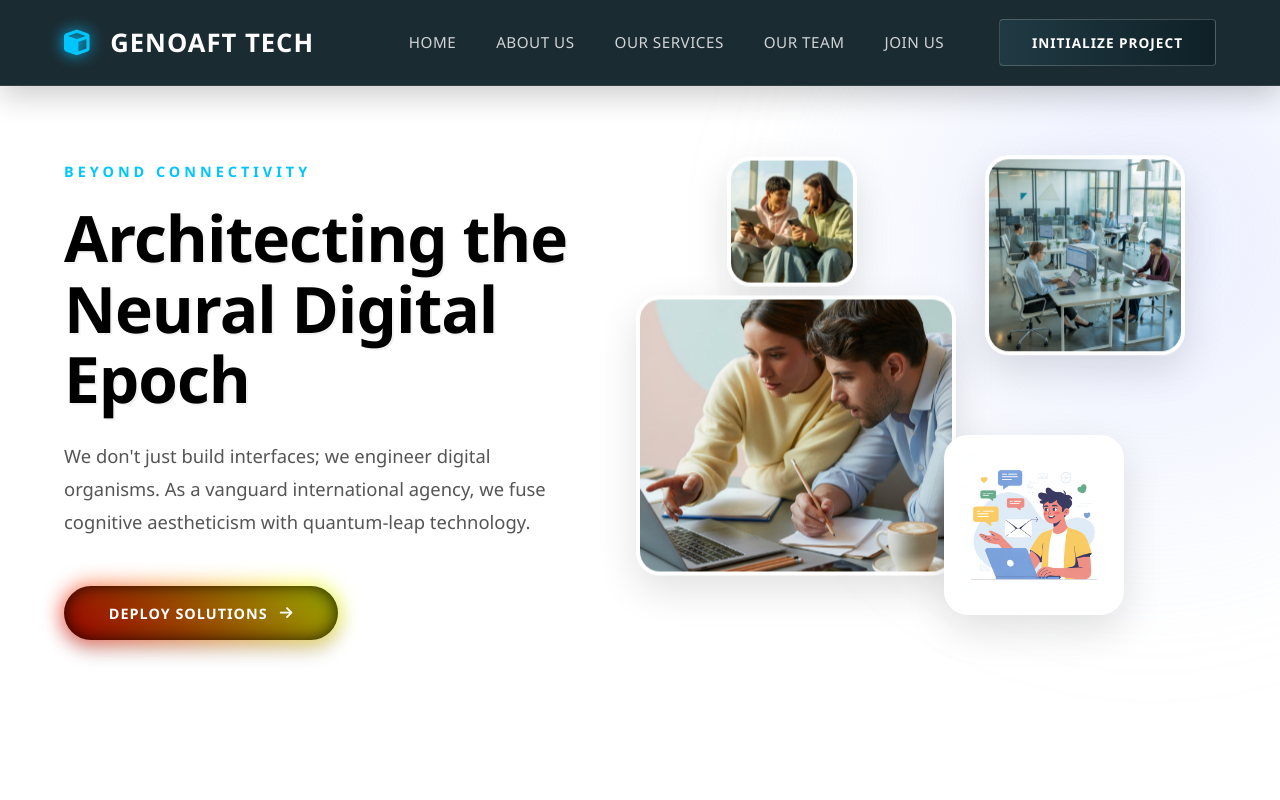
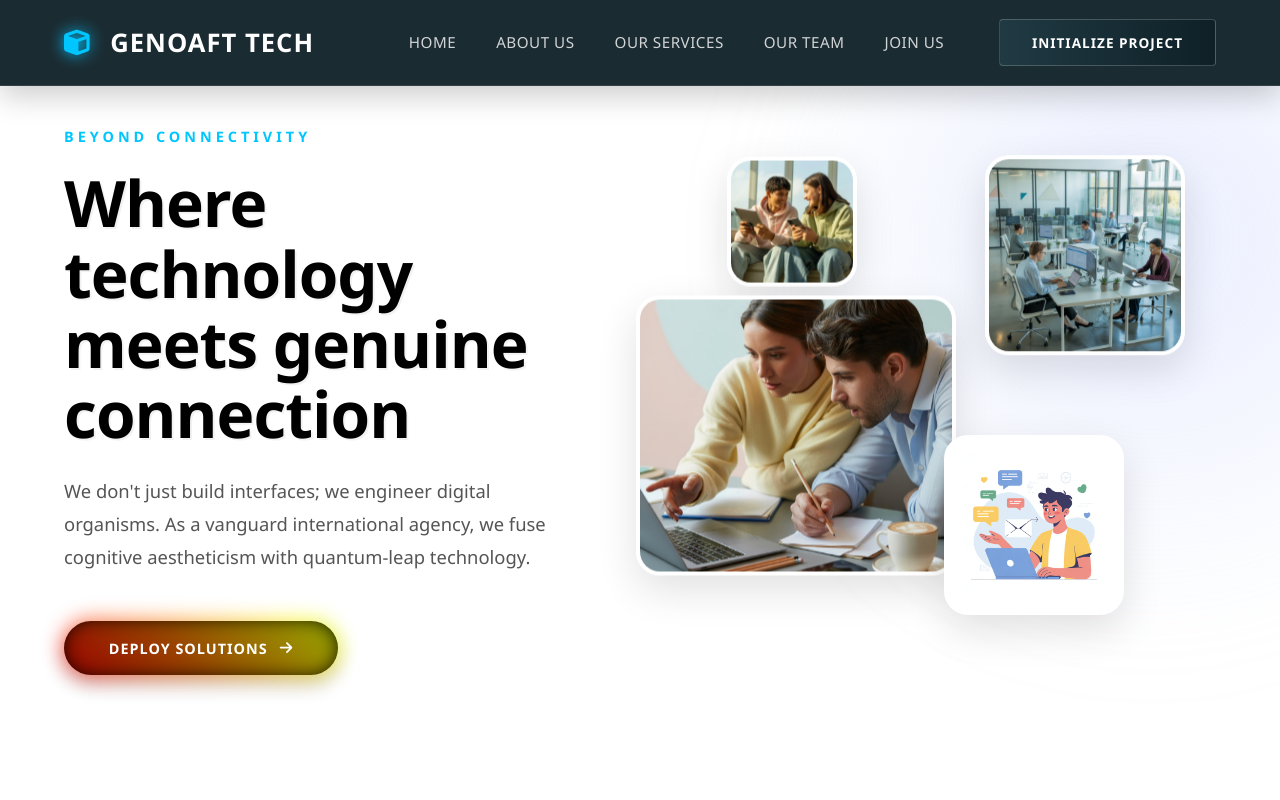
Before and after one commit to GENO-AFT/REPOSITORY, a plain HTML site: page index.html in a window 1280 px wide. Shown: the top 800 px of the page. Drawn offline with Linux system fonts and the light colour scheme; files whose address does not match are found by name.

Commit message:
Update index.html

```diff
--- a/index.html
+++ b/index.html
@@ -155,7 +155,7 @@
                     <div class="slide-1-wrapper">
                         <div class="hero-content">
                             <span class="tagline">Beyond Connectivity</span>
-                            <h1 class="hero-title">Architecting the Neural Digital Epoch</h1>
+                            <h1 class="hero-title">Where technology meets genuine connection</h1>
                             <p class="hero-desc">We don't just build interfaces; we engineer digital organisms. As a vanguard international agency, we fuse cognitive aestheticism with quantum-leap technology.</p>
                             <button class="hero-btn nav-link" data-target="services">Deploy Solutions <i class="fas fa-arrow-right"></i></button>
                         </div>
@@ -405,4 +405,5 @@
         });
     </script>
 </body>
+
 </html>
```
